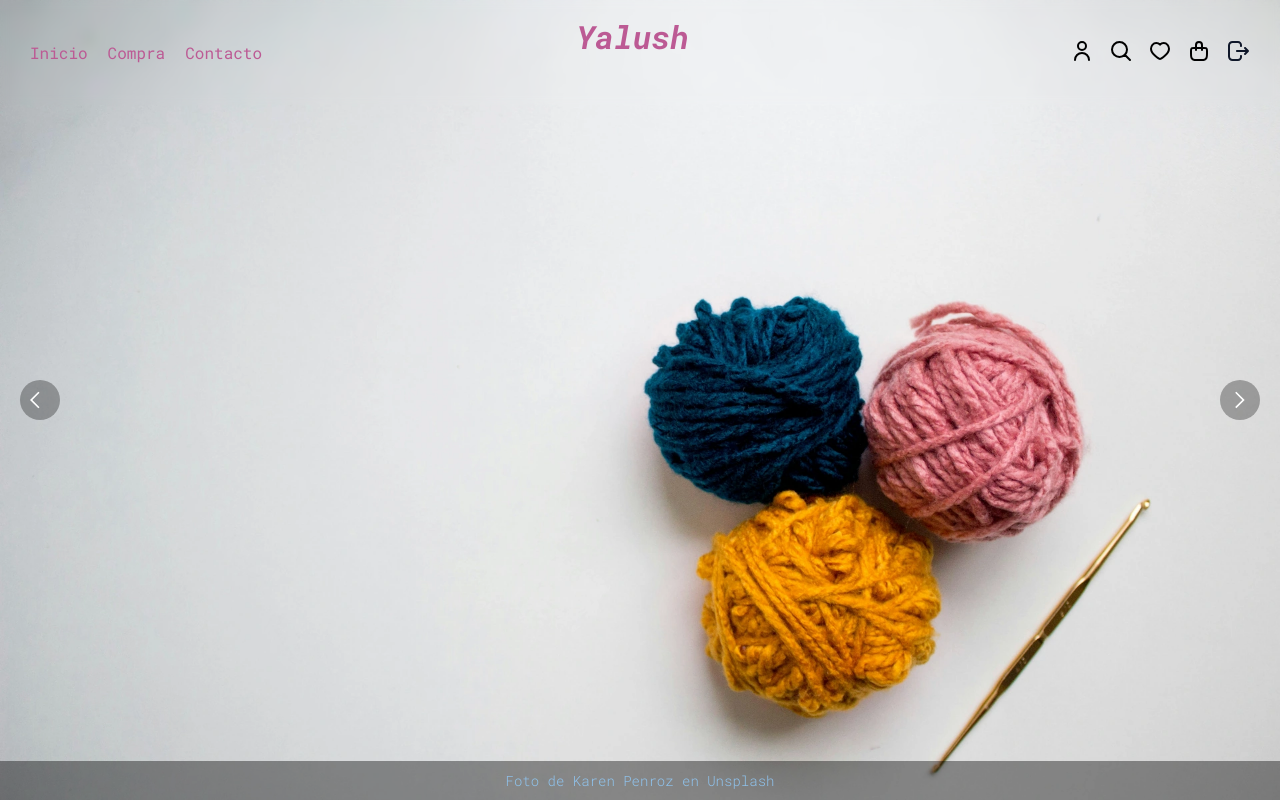
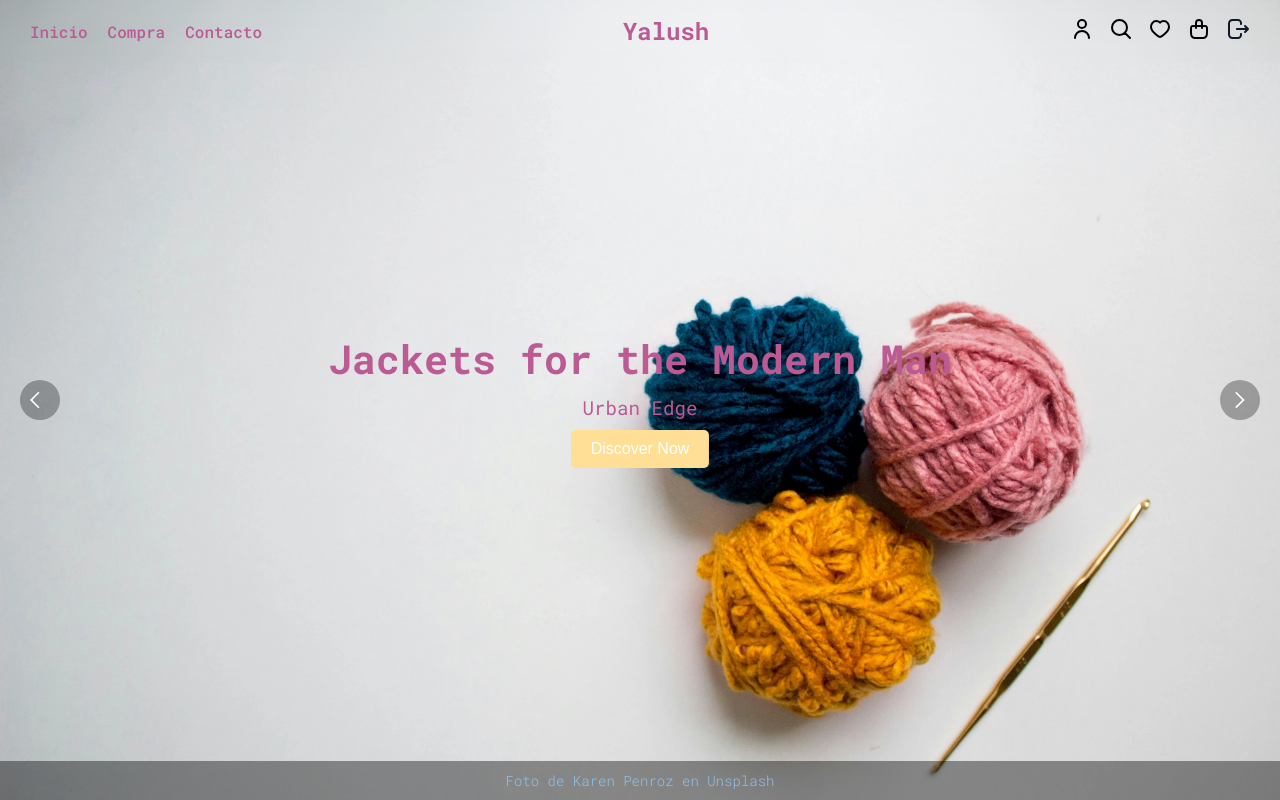
Before and after one commit to gotax24/Yalush, a React (Vite) app in the folder Frontend/: page / in a window 1280 px wide. Built offline with nearby package versions, Linux system fonts and the light colour scheme; no server answers; a web font is replaced by a local one.

Commit message:
he vuelto resolviendo el clerk como un modal en el menu

```diff
--- a/Frontend/src/components/Carousel.jsx
+++ b/Frontend/src/components/Carousel.jsx
@@ -1,6 +1,6 @@
 import PropTypes from "prop-types";
 import { useState } from "react";
-import { AnimatePresence, motion} from "framer-motion";
+import { AnimatePresence, motion } from "framer-motion";
 import "../css/Carousel.css";
 
 const Carousel = ({ images }) => {
@@ -28,6 +28,11 @@ const Carousel = ({ images }) => {
           exit={{ opacity: 0, x: -50 }}
           transition={{ duration: 0.5 }}
         >
+          <div className="carousel-overlay">
+            <h2>Jackets for the Modern Man</h2>
+            <p>Urban Edge</p>
+            <button className="carousel-button">Discover Now</button>
+          </div>
           <img
             src={images[currentIndex].src}
             alt={`Imagen ${currentIndex + 1}`}
--- a/Frontend/src/components/Menu.jsx
+++ b/Frontend/src/components/Menu.jsx
@@ -1,4 +1,6 @@
 import { NavLink } from "react-router-dom";
+import { useState } from "react";
+import { SignInButton, SignUpButton, useClerk } from "@clerk/clerk-react";
 import bag from "../assets/bag.svg";
 import fav from "../assets/fav.svg";
 import logoutIcon from "../assets/logout.svg";
@@ -7,8 +9,20 @@ import user from "../assets/user.svg";
 import "../css/Menu.css";
 
 const Menu = () => {
+  const [showDropdown, setShowDropdown] = useState(false);
+
+  const { signOut } = useClerk();
+
+  const toggleDropdown = () => {
+    setShowDropdown(!showDropdown);
+  };
+
+  const closeDropdown = () => {
+    setShowDropdown(false);
+  };
+
   const logOut = () => {
-    console.log("Cerrar sesion gg");
+    signOut({ redirectUrl: "/" });
   };
 
   return (
@@ -33,8 +47,27 @@ const Menu = () => {
       </div>
       <div className="container-icons">
         <nav className="nav-menu-icons">
-          <li className="li-menu-icons">
+          <li
+            className="li-menu-icons"
+            onMouseEnter={toggleDropdown}
+            onMouseLeave={closeDropdown}
+          >
             <img src={user} alt="icono de usuario" />
+            {showDropdown && (
+              <div className="dropdown-menu">
+                {/*Aqui se verifica si esta logeado o no si esta logeado se
+                ingresa a otra pagina se redirige a la pagina de perfil si no
+                muestra el login o el signup*/}
+                <>
+                  <SignUpButton mode="modal" redirectUrl="/">
+                    <button className="dropdown-button">Registrarse</button>
+                  </SignUpButton>
+                  <SignInButton mode="modal" redirectUrl="/">
+                    <button className="dropdown-button">Iniciar sesion</button>
+                  </SignInButton>
+                </>
+              </div>
+            )}
           </li>
           <li className="li-menu-icons">
             <img src={search} alt="icono de buscar" />
--- a/Frontend/src/components/SingUp.jsx
+++ b/Frontend/src/components/SingUp.jsx
@@ -1,39 +1,9 @@
-import { useState } from "react";
-import Modal from "react-modal";
-import { SignUp } from "@clerk/clerk-react";
-
-Modal.setAppElement("#root");
+import { SignUpButton } from "@clerk/clerk-react";
 
 const SignUpPage = () => {
-  const [isOpen, setIsOpen] = useState(false);
-
-  const openModal = () => setIsOpen(true);
-  const closeModal = () => setIsOpen(false);
-
   return (
     <>
-      <button onClick={openModal}>Registrarse</button>
-      <Modal
-        isOpen={isOpen}
-        onrequestClose={closeModal}
-        contentLabel="Registro de usuario"
-        style={{
-          content: {
-            top: "50%",
-            left: "50%",
-            right: "auto",
-            bottom: "auto",
-            marginRight: "-50%",
-            transform: "translate(-50%, -50%)",
-          },
-        }}
-      >
-        <button onClick={closeModal} style={{ float: "right" }}>
-          {" "}
-          X{" "}
-        </button>
-        <SignUp />
-      </Modal>
+      <SignUpButton mode="modal" />
     </>
   );
 };
--- a/Frontend/src/css/Carousel.css
+++ b/Frontend/src/css/Carousel.css
@@ -8,11 +8,47 @@
   padding: 0;
 }
 
+.carousel-overlay {
+  position: absolute;
+  top: 50%;
+  left: 50%;
+  transform: translate(-50%, -50%);
+  text-align: center;
+  color: var(--text-color);
+  z-index: 2;
+}
+
+.carousel-overlay h2 {
+  font-size: 2.5rem;
+  margin: 0;
+  font-weight: bold;
+}
+
+.carousel-overlay p {
+  font-size: 1.2rem;
+  margin: 10px 0;
+}
+
+.carousel-button {
+  padding: 10px 20px;
+  background-color: var(--bg-color);
+  color: white;
+  border: none;
+  border-radius: 5px;
+  cursor: pointer;
+  font-size: 1rem;
+  transition: background-color 0.3s ease;
+}
+
+.carousel-button:hover {
+  background-color: var(--text-color-btn);
+}
+
 .carousel img {
   width: 100%;
   height: 100%; /* Cambia a 100% para ocupar todo el carousel */
   display: block;
-  object-fit:scale-down; /* Mantiene la proporción */
+  object-fit: scale-down; /* Mantiene la proporción */
 }
 
 .slide_direction {
@@ -63,7 +99,7 @@
 }
 
 .image-footer p {
-  color: #90caf9    ;
+  color: #90caf9;
   margin: 0;
   font-size: 14px;
   opacity: 0.9;
@@ -71,12 +107,12 @@
 }
 
 .image-footer a {
-    text-decoration: none;
-    color: #90caf9;
+  text-decoration: none;
+  color: #90caf9;
 }
 
-.image-footer a:hover{
-    color: #e2e7eb;
+.image-footer a:hover {
+  color: #e2e7eb;
 }
 
 /* Para pantallas pequeñas */
--- a/Frontend/src/css/Menu.css
+++ b/Frontend/src/css/Menu.css
@@ -1,5 +1,5 @@
 .header-main {
-  position: fixed; /* Para que siempre esté arriba */
+  position: fixed;
   top: 0;
   left: 0;
   width: 100%;
@@ -7,64 +7,89 @@
   align-items: center;
   justify-content: space-between;
   padding: 15px 30px;
-  background: transparent; /* Hace que el fondo sea transparente */
-  backdrop-filter: blur(5px); /* Efecto difuminado para mejorar visibilidad */
-  z-index: 1000; /* Para que quede sobre el resto del contenido */
+  background: transparent;
+  backdrop-filter: blur(10px);
+  z-index: 1000;
 }
 
-/* Menú de texto a la izquierda */
-.nav-menu-text {
-  flex: 1;
-}
-
-.ul-menu-tex {
+.nav-menu-text .ul-menu-tex {
   display: flex;
   list-style: none;
   gap: 20px;
   padding: 0;
+  margin: 0;
 }
 
 .li-menu-text a {
   text-decoration: none;
-  color: var(--text-color); /* Ajusta el color según tu diseño */
-  font-size: 16px;
+  color: var(--text-color);
+  font-weight: 500;
+  transition: color 0.3s ease;
 }
 
-/* Título al centro */
-.container-title {
-  flex: 3;
-  text-align: center;
-  align-items: center;
+.li-menu-text a:hover {
+  color: var(--button-colo);
 }
 
-.title-menu {
-  font-size: 32px;
+.container-title .title-menu {
+  margin: 0;
+  font-size: 24px;
   font-weight: bold;
-  color: var(--text-color); /* Ajusta según el diseño */
-  font-style: italic;
+  color: var(--text-color);
 }
 
-/* Íconos alineados a la derecha */
-.container-icons {
-  flex: 1;
-  display: flex;
-  justify-content: flex-end;
-}
-
-.nav-menu-icons {
+.container-icons .nav-menu-icons {
   display: flex;
   list-style: none;
   gap: 15px;
   padding: 0;
+  margin: 0;
+  align-items: center;
+}
+
+.li-menu-icons {
+  position: relative;
+  cursor: pointer;
 }
 
 .li-menu-icons img {
-  width: 24px; /* Ajusta el tamaño de los iconos */
+  width: 24px;
   height: 24px;
-  cursor: pointer;
-  transition: opacity 0.3s;
+  transition: opacity 0.3s ease;
 }
 
 .li-menu-icons img:hover {
   opacity: 0.7;
 }
+
+.user-icon .dropdown-menu {
+  position: absolute;
+  top: 100%;
+  right: 0;
+  background: white;
+  border: 1px solid #ddd;
+  border-radius: 8px;
+  box-shadow: 0 4px 6px rgba(0, 0, 0, 0.1);
+  min-width: 200px;
+  padding: 10px;
+  z-index: 1100;
+  display: flex;
+  flex-direction: column;
+  gap: 10px;
+}
+
+.dropdown-button {
+  background: none;
+  border: none;
+  text-align: left;
+  padding: 10px;
+  cursor: pointer;
+  transition: background-color 0.3s ease;
+  border-radius: 4px;
+  text-decoration: none;
+  color: #333;
+}
+
+.dropdown-button:hover {
+  background-color: #f0f0f0;
+}
```
